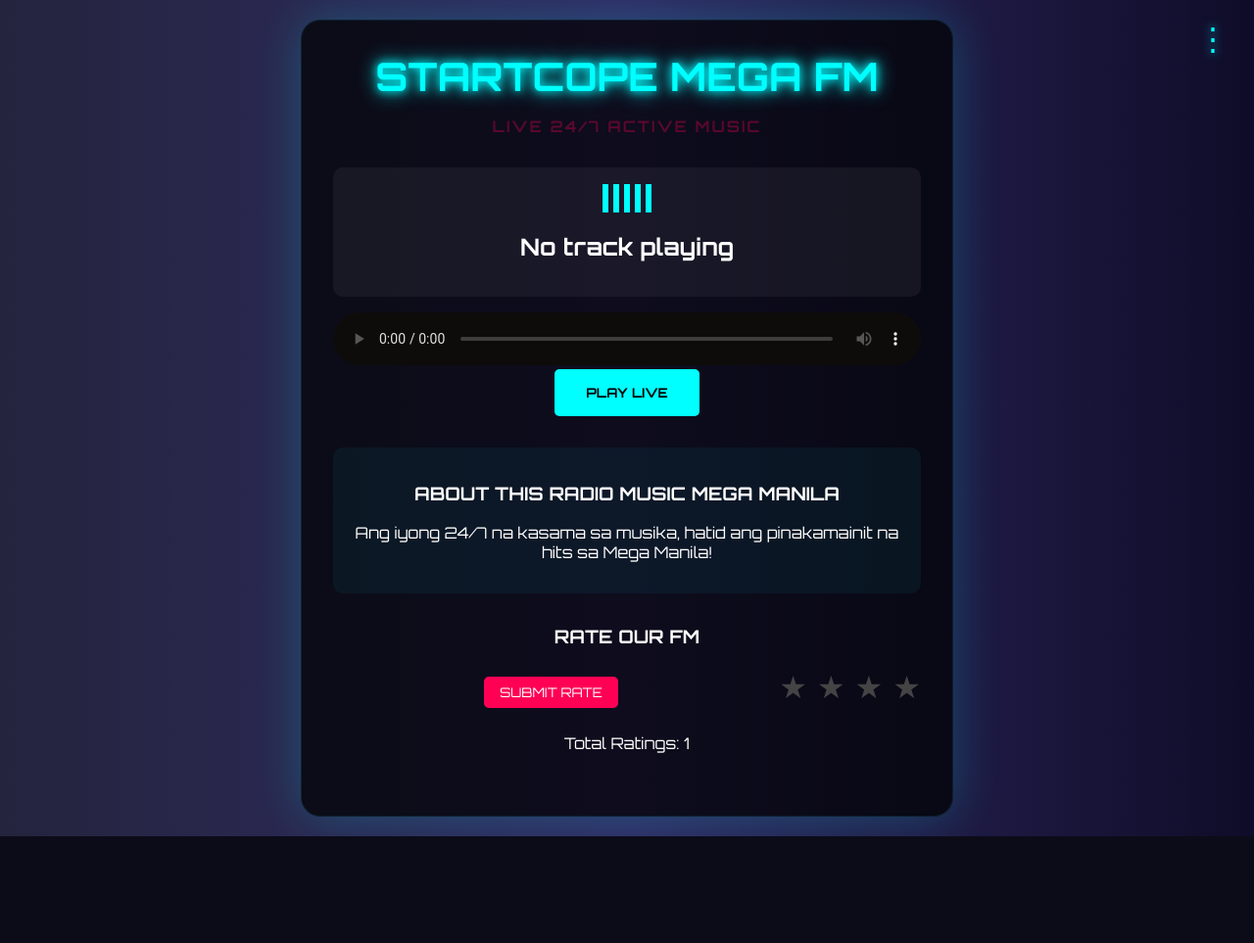
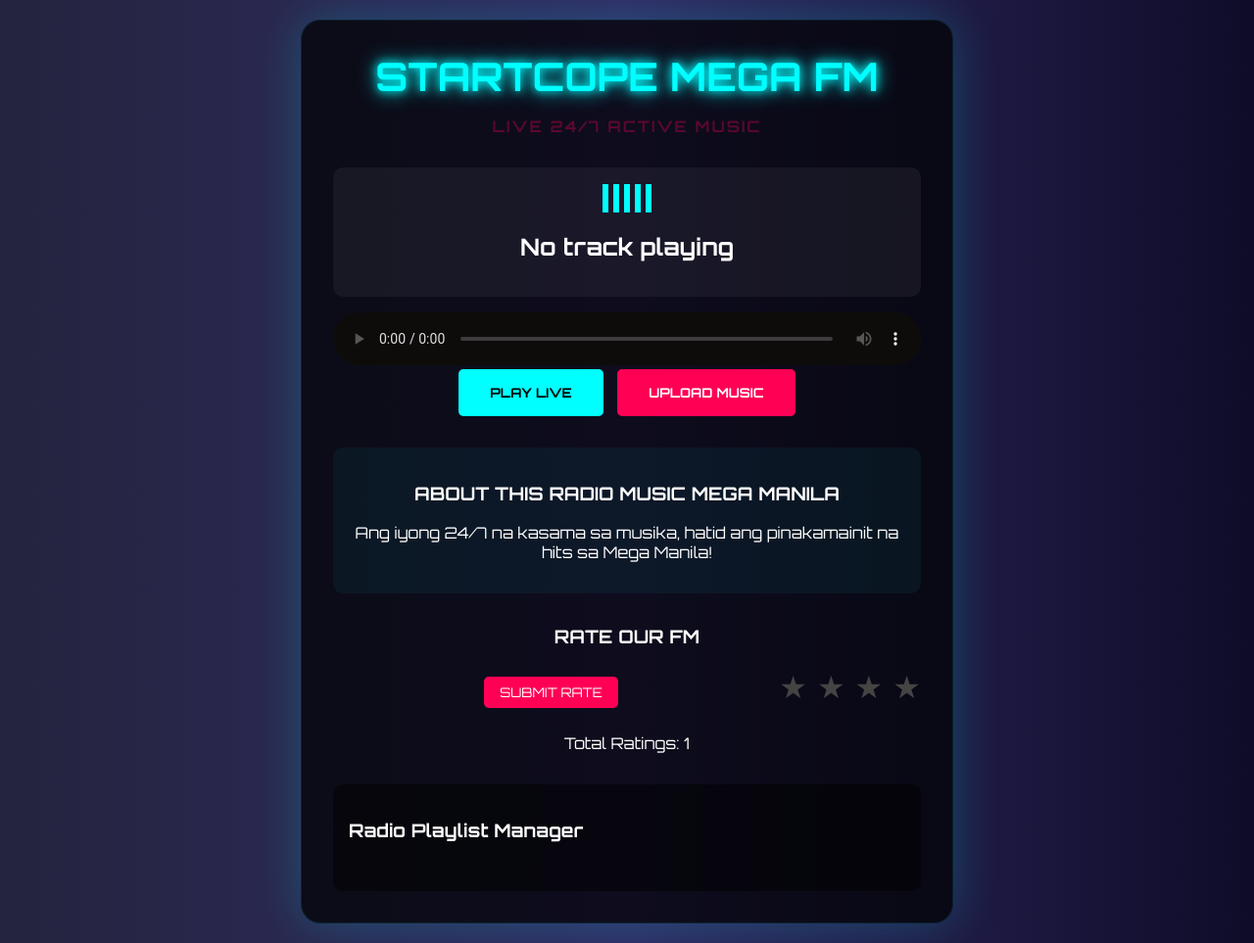
Before and after one commit to fderhbxsrgc5/Gogom, a Node server app: page / in a window 1280 px wide. Shown: the whole page at 98% size. Before the commit the page ends 854 px from the top, so only its background shows below. Run offline with Node 20, Linux system fonts and the light colour scheme.

Commit message:
Remove admin login and add direct music upload and management
Removes the admin login system and sidebar, replacing it with a direct "UPLOAD MUSIC" button and a playlist manager on the main page.

Replit-Commit-Author: Agent
Replit-Commit-Session-Id: 73fe8e58-e4f7-468a-80ac-4fbcaa36120b
Replit-Commit-Checkpoint-Type: full_checkpoint
Replit-Commit-Event-Id: 107782ff-d892-426f-9be1-89d3cdef908d
Replit-Commit-Screenshot-Url: https://storage.googleapis.com/screenshot-production-us-central1/5a512055-0e49-4ae6-ac48-3885f40c8f9c/73fe8e58-e4f7-468a-80ac-4fbcaa36120b/uCL64k0
Replit-Helium-Checkpoint-Created: true

```diff
--- a/public/css/style.css
+++ b/public/css/style.css
@@ -11,44 +11,48 @@ body {
     overflow-x: hidden;
 }
 
-.top-nav {
-    position: fixed;
-    top: 20px;
-    right: 20px;
-    z-index: 100;
+.upload-btn {
+    background: #ff0055;
+    color: white;
+    border: none;
+    padding: 1rem 2rem;
+    font-family: inherit;
+    font-weight: bold;
+    cursor: pointer;
+    border-radius: 5px;
+    margin-left: 10px;
+    transition: 0.3s;
 }
 
-.dots-btn {
-    background: none;
-    border: none;
-    color: #00ffff;
-    font-size: 2rem;
-    cursor: pointer;
-    text-shadow: 0 0 10px #00ffff;
+.upload-btn:hover {
+    background: #00ffff;
+    color: black;
+    box-shadow: 0 0 20px #00ffff;
 }
 
-.sidebar {
+.modal {
+    display: none;
     position: fixed;
+    z-index: 2000;
+    left: 0;
     top: 0;
-    right: -300px;
-    width: 300px;
+    width: 100%;
     height: 100%;
-    background: rgba(0, 0, 0, 0.9);
-    border-left: 1px solid #00ffff;
-    transition: 0.3s;
-    z-index: 1000;
-    padding: 2rem;
-    box-sizing: border-box;
+    background: rgba(0,0,0,0.9);
 }
 
-.sidebar.active {
-    right: 0;
+.modal-content {
+    background: #1a1a1a;
+    margin: 15% auto;
+    padding: 2rem;
+    border: 1px solid #00ffff;
+    width: 80%;
+    max-width: 400px;
+    border-radius: 10px;
 }
 
-.close-sidebar {
-    position: absolute;
-    top: 10px;
-    left: 10px;
+.close-modal {
+    float: right;
     font-size: 2rem;
     cursor: pointer;
     color: #ff0055;
--- a/server.js
+++ b/server.js
@@ -46,26 +46,8 @@ app.get('/', (req, res) => {
     fs.readdir(musicDir, (err, files) => {
         const playlist = (files || []).filter(f => f.endsWith('.mp3') || f.endsWith('.m4a') || f.endsWith('.wav'));
         const ratings = JSON.parse(fs.readFileSync(ratingsFile));
-        res.render('index', { playlist, ratings, isAdmin: req.session.isAdmin });
+        res.render('index', { playlist, ratings });
     });
-});
-
-app.post('/login', (req, res) => {
-    console.log('Login attempt with password:', req.body.password);
-    if (req.body.password && req.body.password.toString().trim() === '1989') {
-        req.session.isAdmin = true;
-        console.log('Login successful');
-    } else {
-        console.log('Login failed');
-    }
-    req.session.save(() => {
-        res.redirect('/');
-    });
-});
-
-app.post('/logout', (req, res) => {
-    req.session.isAdmin = false;
-    res.redirect('/');
 });
 
 app.post('/rate', (req, res) => {
@@ -76,15 +58,11 @@ app.post('/rate', (req, res) => {
     res.redirect('/');
 });
 
-app.post('/upload', (req, res) => {
-    if (!req.session.isAdmin) return res.redirect('/');
-    upload.array('music')(req, res, (err) => {
-        res.redirect('/');
-    });
+app.post('/upload', upload.array('music'), (req, res) => {
+    res.redirect('/');
 });
 
 app.post('/delete', (req, res) => {
-    if (!req.session.isAdmin) return res.redirect('/');
     const { filename } = req.body;
     const filePath = path.join(__dirname, 'public/music', filename);
     if (fs.existsSync(filePath)) fs.unlinkSync(filePath);
--- a/views/index.ejs
+++ b/views/index.ejs
@@ -8,38 +8,6 @@
     <link href="https://fonts.googleapis.com/css2?family=Orbitron:wght@400;700&display=swap" rel="stylesheet">
 </head>
 <body class="radio-theme">
-
-    <!-- Top Menu Button -->
-    <div class="top-nav">
-        <button id="menu-dots" class="dots-btn">⋮</button>
-    </div>
-
-    <!-- Slide-out Sidebar -->
-    <div id="sidebar" class="sidebar">
-        <span class="close-sidebar">&times;</span>
-        <div class="sidebar-content">
-            <% if (!isAdmin) { %>
-                <h3>Admin Login</h3>
-                <form action="/login" method="POST">
-                    <input type="password" name="password" placeholder="Password" required>
-                    <button type="submit">Login</button>
-                </form>
-            <% } else { %>
-                <h3>Admin Panel</h3>
-                <form action="/logout" method="POST">
-                    <button type="submit" class="logout-btn">Logout</button>
-                </form>
-                <hr>
-                <div class="admin-actions">
-                    <h4>Upload Music</h4>
-                    <form action="/upload" method="POST" enctype="multipart/form-data">
-                        <input type="file" name="music" accept="audio/*" multiple required>
-                        <button type="submit">Upload</button>
-                    </form>
-                </div>
-            <% } %>
-        </div>
-    </div>
 
     <div class="container">
         <header>
@@ -66,6 +34,19 @@
 
                 <div class="controls">
                     <button id="play-btn">PLAY LIVE</button>
+                    <button id="upload-trigger" class="upload-btn">UPLOAD MUSIC</button>
+                </div>
+
+                <!-- Hidden Upload Modal -->
+                <div id="upload-modal" class="modal">
+                    <div class="modal-content">
+                        <span class="close-modal">&times;</span>
+                        <h3>Upload Music</h3>
+                        <form action="/upload" method="POST" enctype="multipart/form-data">
+                            <input type="file" name="music" accept="audio/*" multiple required>
+                            <button type="submit">Start Upload</button>
+                        </form>
+                    </div>
                 </div>
             </div>
 
@@ -88,9 +69,8 @@
                 </div>
             </div>
 
-            <% if (isAdmin) { %>
             <div class="playlist-box">
-                <h3>Admin Music Manager</h3>
+                <h3>Radio Playlist Manager</h3>
                 <ul id="playlist-display">
                     <% playlist.forEach(track => { %>
                         <li>
@@ -105,7 +85,6 @@
                     <% }) %>
                 </ul>
             </div>
-            <% } %>
         </main>
     </div>
 
@@ -116,44 +95,17 @@
         const playBtn = document.getElementById('play-btn');
         let currentIndex = 0;
 
-        function playNext() {
-            if (playlist.length === 0) {
-                // If no playlist, try to play the current one again if it exists
-                if (player.src) player.play();
-                return;
-            }
+        // Modal Logic
+        const modal = document.getElementById("upload-modal");
+        const btn = document.getElementById("upload-trigger");
+        const span = document.getElementsByClassName("close-modal")[0];
 
-            player.src = '/music/' + playlist[currentIndex];
-            trackNameDisplay.innerText = playlist[currentIndex];
-            player.play().catch(e => console.log("Auto-play blocked or error:", e));
-
-            currentIndex = (currentIndex + 1) % playlist.length;
+        btn.onclick = () => modal.style.display = "block";
+        span.onclick = () => modal.style.display = "none";
+        window.onclick = (event) => {
+            if (event.target == modal) modal.style.display = "none";
         }
 
-        player.onended = playNext;
-
-        playBtn.onclick = () => {
-            if (playlist.length > 0 || player.src) {
-                if (player.paused) {
-                    if (!player.src && playlist.length > 0) playNext();
-                    else player.play();
-                    playBtn.innerText = "STOP";
-                } else {
-                    player.pause();
-                    playBtn.innerText = "PLAY LIVE";
-                }
-            } else {
-                alert("Playlist is empty!");
-            }
-        };
-
-        // Sidebar logic
-        const sidebar = document.getElementById('sidebar');
-        const menuBtn = document.getElementById('menu-dots');
-        const closeBtn = document.querySelector('.close-sidebar');
-
-        menuBtn.onclick = () => sidebar.classList.add('active');
-        closeBtn.onclick = () => sidebar.classList.remove('active');
 
         // Initial setup
         if (playlist.length > 0) {
```
Also changed, not shown: 1 other file.
